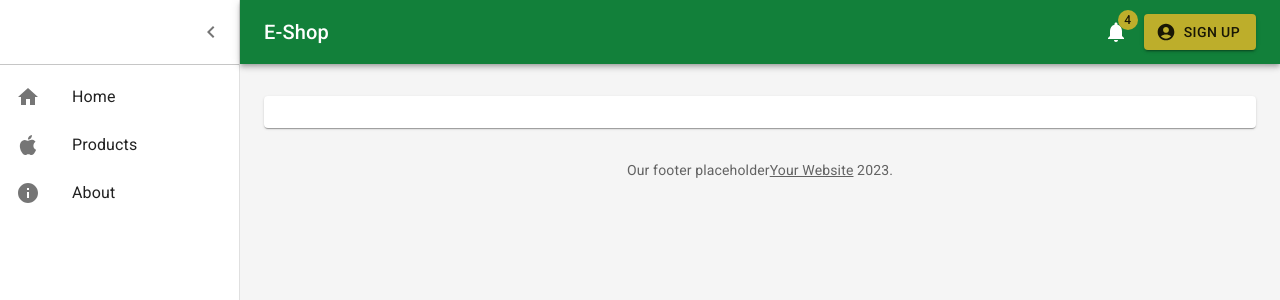
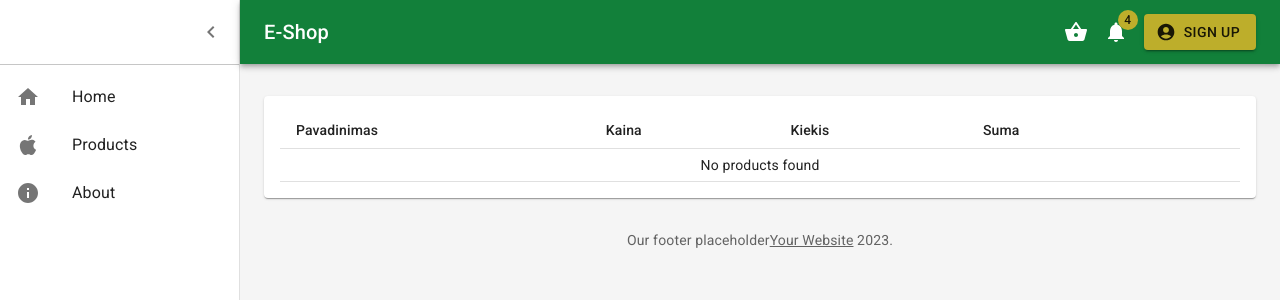
Before and after one commit to tsimonavicius/Spring-2023-02, a React (Create React App) app in the folder eshop-ui/: page /cart in a window 1280 px wide. Shown: the top 300 px of the page. Built offline with nearby package versions, Linux system fonts and the light colour scheme.

Commit message:
17: create initial Cart page

```diff
--- a/eshop-ui/src/components/dashboard/Header.js
+++ b/eshop-ui/src/components/dashboard/Header.js
@@ -10,6 +10,7 @@ import * as React from "react";
 import {AccountCircle} from "@mui/icons-material";
 import {useNavigate} from "react-router-dom";
 import {Button} from "@mui/material";
+import ShoppingBasketIcon from '@mui/icons-material/ShoppingBasket';
 
 const Header = ({drawerWidth, open, toggleDrawer}) => {
 
@@ -61,6 +62,9 @@ const Header = ({drawerWidth, open, toggleDrawer}) => {
                 >
                     E-Shop
                 </Typography>
+                <IconButton color="inherit" onClick={() => navigate('/cart')}>
+                    <ShoppingBasketIcon/>
+                </IconButton>
                 <IconButton color="inherit">
                     <Badge badgeContent={4} color="secondary">
                         <NotificationsIcon/>
--- a/eshop-ui/src/components/dashboard/Pages.js
+++ b/eshop-ui/src/components/dashboard/Pages.js
@@ -4,6 +4,7 @@ import About from "../../pages/About";
 import Products from "../../pages/Products/Products";
 import Product from "../../pages/Product";
 import Signup from "../../pages/Signup";
+import Cart from "../../pages/Cart/Cart";
 
 const Pages = () => (
     <Routes>
@@ -12,6 +13,7 @@ const Pages = () => (
         <Route path="/products" element={<Products />}/>
         <Route path="/products/:id" element={<Product />}/>
         <Route path="/signup" element={<Signup />}/>
+        <Route path="/cart" element={<Cart />}/>
     </Routes>
 )
 
--- /dev/null
+++ b/eshop-ui/src/pages/Cart/Cart.js
@@ -0,0 +1,27 @@
+import {Table, TableBody, TableCell, TableHead, TableRow} from "@mui/material";
+import * as React from "react";
+
+const Cart = () => {
+    return (
+        <Table size="small">
+            <TableHead>
+                <TableRow>
+                    <TableCell>Pavadinimas</TableCell>
+                    <TableCell>Kaina</TableCell>
+                    <TableCell>Kiekis</TableCell>
+                    <TableCell>Suma</TableCell>
+                    <TableCell></TableCell>
+                </TableRow>
+            </TableHead>
+            <TableBody>
+                <TableRow>
+                    <TableCell colSpan={5} align="center">
+                        No products found
+                    </TableCell>
+                </TableRow>
+            </TableBody>
+        </Table>
+    )
+}
+
+export default Cart
```
